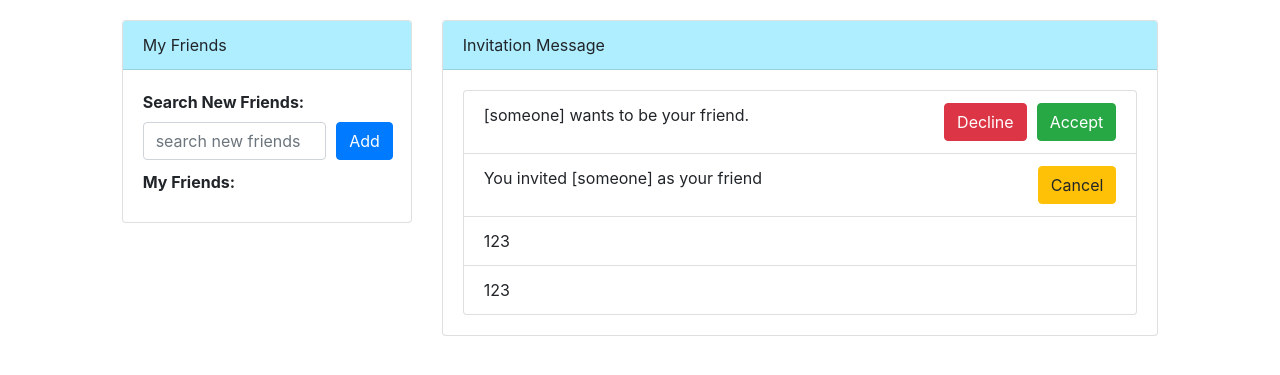
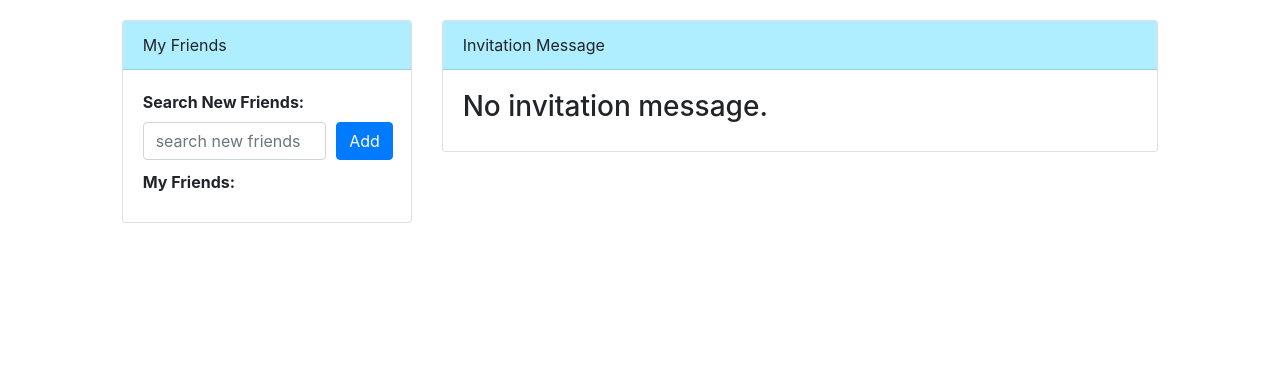
Before and after one commit to poi233/Oingo, a CodeIgniter app: page /database/index.php/friend/index in a window 1280 px wide. Shown: the part 64-439 px from the top of the page. Run offline with CodeIgniter, Linux system fonts and the light colour scheme; the visitor is signed in with stand-in values (Sample User, id 1); tables that the repository leaves empty or names only in its code hold one stand-in row (values such as "Sample post"); some libraries are stand-ins or nearby versions.

Commit message:
adding friend invite accept & decline

```diff
--- a/application/controllers/Friend.php
+++ b/application/controllers/Friend.php
@@ -18,6 +18,7 @@ class Friend extends CI_Controller
 	{
 		$data['title'] = 'Friend';
 		$data['friends'] = $this->Friend_model->get_my_friends();
+		$data['invite_message'] = $this->Friend_model->get_invite_message();
 		$this->load->view('header', $data);
 		$this->load->view('friend', $data);
 		$this->load->view('footer');
@@ -52,4 +53,17 @@ class Friend extends CI_Controller
 		redirect("Friend");
 	}
 
+	public function accept_friend($user_id)
+	{
+		$this->Friend_model->accept_friend($user_id, $this->session->userdata("user_id"));
+		redirect("Friend");
+	}
+
+	public function decline_friend($user_id)
+	{
+		$this->Friend_model->decline_friend($user_id, $this->session->userdata("user_id"));
+		redirect("Friend");
+	}
+
+
 }
--- a/application/models/Friend_model.php
+++ b/application/models/Friend_model.php
@@ -73,4 +73,35 @@ class Friend_model extends CI_Model
 		$this->db->query($sql, array($this->session->userdata("user_id"), $user1_id, $user2_id));
 	}
 
+	public function get_invite_message()
+	{
+
+		$user_id = $this->session->userdata("user_id");
+		$sql = "
+		  	select (case when user1_id = ? then user2_id else user1_id end) user_id,
+			(case when user1_id = ? then user2_name else user1_name end) user_name
+			from Friend
+			where (user1_id = ? or user2_id = ?) and status = 0 and action_user_id <> ?";
+		$message = $this->db->query($sql, array($user_id, $user_id, $user_id, $user_id, $user_id));
+		return $message;
+	}
+
+	public function accept_friend($user1_id, $user2_id)
+	{
+		if ($user1_id > $user2_id) {
+			$this->accept_friend($user2_id, $user1_id);
+		}
+		$sql = "update Friend set status=1 where user1_id=? and user2_id=?";
+		$this->db->query($sql, array($user1_id, $user2_id));
+	}
+
+	public function decline_friend($user1_id, $user2_id)
+	{
+		if ($user1_id > $user2_id) {
+			$this->decline_friend($user2_id, $user1_id);
+		}
+		$sql = "update Friend set status = 2 where user1_id=? and user2_id=?";
+		$this->db->query($sql, array($user1_id, $user2_id));
+	}
+
 }
--- a/application/views/friend.php
+++ b/application/views/friend.php
@@ -16,7 +16,7 @@
 						open_modal("#", "User doesn't exist", false);
 						break;
 					case 1:
-						open_modal("<?= base_url("index.php/Friend/add_friend/") ?>" + $("#inputSearch").val(), "Add Friend" ,true);
+						open_modal("<?= base_url("index.php/Friend/add_friend/") ?>" + $("#inputSearch").val(), "Add Friend", true);
 						break;
 					case 2:
 						open_modal("#", "Friend invitation already submitted.", false);
@@ -25,7 +25,7 @@
 						open_modal("#", "Already Friends.", false);
 						break;
 					case 4:
-						open_modal("<?= base_url("index.php/Friend/readd_friend/") ?>" + $("#inputSearch").val(), "Resubmit add friend invitation." ,true);
+						open_modal("<?= base_url("index.php/Friend/readd_friend/") ?>" + $("#inputSearch").val(), "Resubmit add friend invitation.", true);
 						break;
 					case 5:
 						open_modal("#", "Friend blocked.", false);
@@ -49,9 +49,18 @@
 		}
 		$('#delcfmModel').modal();
 	}
-	function urlSubmit(){
-		var url=$.trim($("#url").val());//获取会话中的隐藏属性URL
-		window.location.href=url;
+
+	function urlSubmit() {
+		var url = $.trim($("#url").val());//获取会话中的隐藏属性URL
+		window.location.href = url;
+	}
+
+	function accept_friend(id) {
+		window.location.href = "<?= base_url("index.php/Friend/accept_friend/")?>" + id;
+	}
+
+	function decline_friend(id) {
+		window.location.href = "<?= base_url("index.php/Friend/decline_friend/")?>" + id;
 	}
 
 </script>
@@ -93,26 +102,25 @@
 					Invitation Message
 				</div>
 				<div class="card-body">
+					<?php if ($invite_message->num_rows() == 0): ?>
+						<h3>No invitation message.</h3>
+					<?php else: ?>
 						<ul class="list-group">
+							<?php foreach ($invite_message->result() as $invite_message_row): ?>
 								<li class="list-group-item">
-							<span>[someone] wants to be your friend.</span>
-							<button style="float:right" class="btn btn-success" value="accept">Accept</button>
-							<button style="float:right;margin-right: 10px;" class="btn btn-danger" value="accept">
+									<span><?= $invite_message_row->user_name ?> wants to be your friend.</span>
+									<button style="float:right" class="btn btn-success" value="accept"
+											onclick="accept_friend(<?= $invite_message_row->user_id ?>)">Accept
+									</button>
+									<button style="float:right;margin-right: 10px;" class="btn btn-danger"
+											value="decline"
+											onclick="decline_friend(<?= $invite_message_row->user_id ?>)">
 										Decline
 									</button>
 								</li>
-						<li class="list-group-item">
-							<span>You invited [someone] as your friend</span>
-							<button style="float:right" class="btn btn-warning" value="accept">Cancel</button>
-						</li>
-						<li class="list-group-item">
-							123
-						</li>
-						<li class="list-group-item">
-							123
-						</li>
+							<?php endforeach; ?>
 						</ul>
-
+					<?php endif; ?>
 				</div>
 			</div>
 		</div>
@@ -124,7 +132,8 @@
 		<div class="modal-content message_align">
 			<div class="modal-header">
 				<h4 class="modal-title">Message</h4>
-				<button type="button" class="close" data-dismiss="modal" aria-label="Close"><span aria-hidden="true">×</span></button>
+				<button type="button" class="close" data-dismiss="modal" aria-label="Close"><span
+						aria-hidden="true">×</span></button>
 			</div>
 			<div class="modal-body">
 				<p id="modal_info">confirm</p>
@@ -132,7 +141,9 @@
 			<div class="modal-footer">
 				<input type="hidden" id="url"/>
 				<button type="button" class="btn btn-default" data-dismiss="modal">Cancel</button>
-				<button id="btn_modal_submit" onclick="urlSubmit()" class="btn btn-success" data-dismiss="modal">Confirm</button>
+				<button id="btn_modal_submit" onclick="urlSubmit()" class="btn btn-success" data-dismiss="modal">
+					Confirm
+				</button>
 			</div>
 		</div><!-- /.modal-content -->
 	</div><!-- /.modal-dialog -->
--- a/application/views/header.php
+++ b/application/views/header.php
@@ -34,6 +34,7 @@
 	}
 </style>
 <body>
+<?php if ($this->session->userdata("user_id") == null) redirect("");  ?>
 <nav class="navbar navbar-expand-lg navbar-light" style="background-color: #AFEEFF;margin-bottom:20px;">
 	<a class="navbar-brand" href="<?= base_url("index.php/Note") ?>"
 	   style="color: #1E90FF;font-size: 25px;"><b>Oingo</b></a>
```
Also changed, not shown: application/views/my_note.php (+31 -21 lines). Lines whose indentation alone changed are shown as unchanged.
